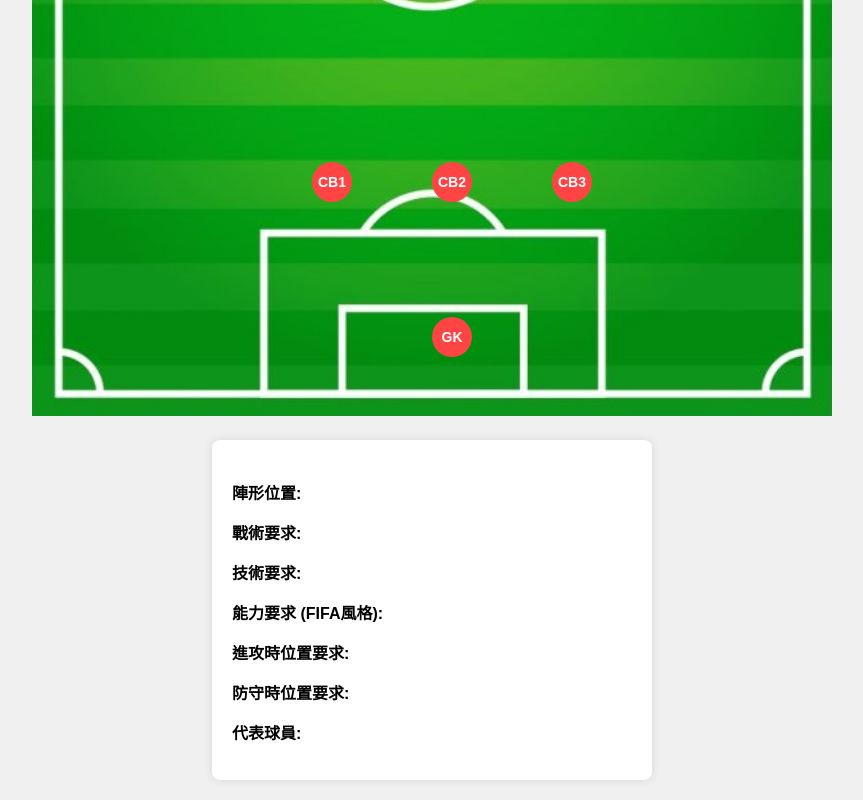
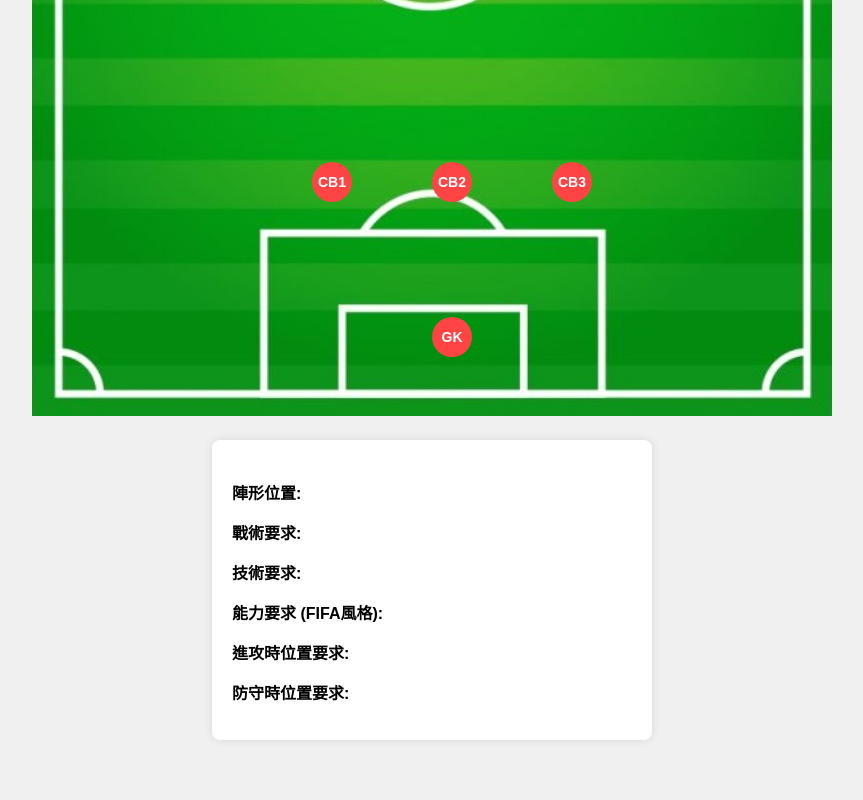
Before and after one commit to caneswst/football-tactics-board, a plain HTML site: page index.html in a window 1280 px wide. Shown: the part 719-1519 px from the top of the page, without its empty margins (208-1071 px from the left). After the commit the page ends 1479 px from the top, so only its background shows below. Drawn offline with Linux system fonts and the light colour scheme.

Commit message:
Update index.html

```diff
--- a/index.html
+++ b/index.html
@@ -9,9 +9,9 @@
 <body>
     <div class="container">
         <h1>352雙後腰陣型戰術板</h1>
+        <div class="content-wrapper">
             <div class="football-pitch">
                 <img src="football_pitch.jpg" alt="足球場地" id="pitch">
-            <!-- 球員位置標記 -->
                 <div class="player" id="gk" style="top: 90%; left: 50%;" onclick="showPlayerInfo('gk')">GK</div>
                 <div class="player" id="cb1" style="top: 75%; left: 35%;" onclick="showPlayerInfo('cb1')">CB1</div>
                 <div class="player" id="cb2" style="top: 75%; left: 50%;" onclick="showPlayerInfo('cb2')">CB2</div>
@@ -32,7 +32,7 @@
                 <p><strong>能力要求 (FIFA風格):</strong> <span id="attributes"></span></p>
                 <p><strong>進攻時位置要求:</strong> <span id="attack"></span></p>
                 <p><strong>防守時位置要求:</strong> <span id="defense"></span></p>
-            <p><strong>代表球員:</strong> <span id="example"></span></p>
+            </div>
         </div>
     </div>
     <script src="script.js"></script>
```
Lines whose indentation alone changed are shown as unchanged.
